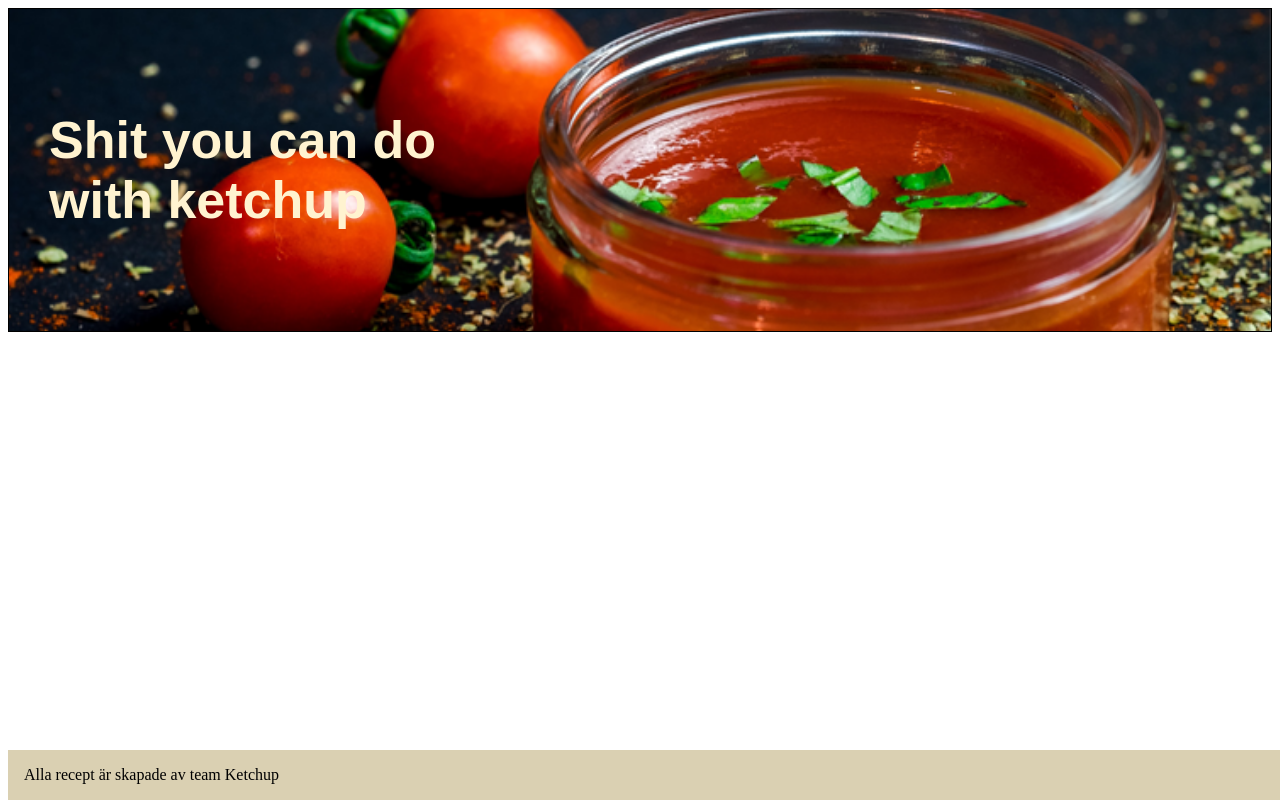
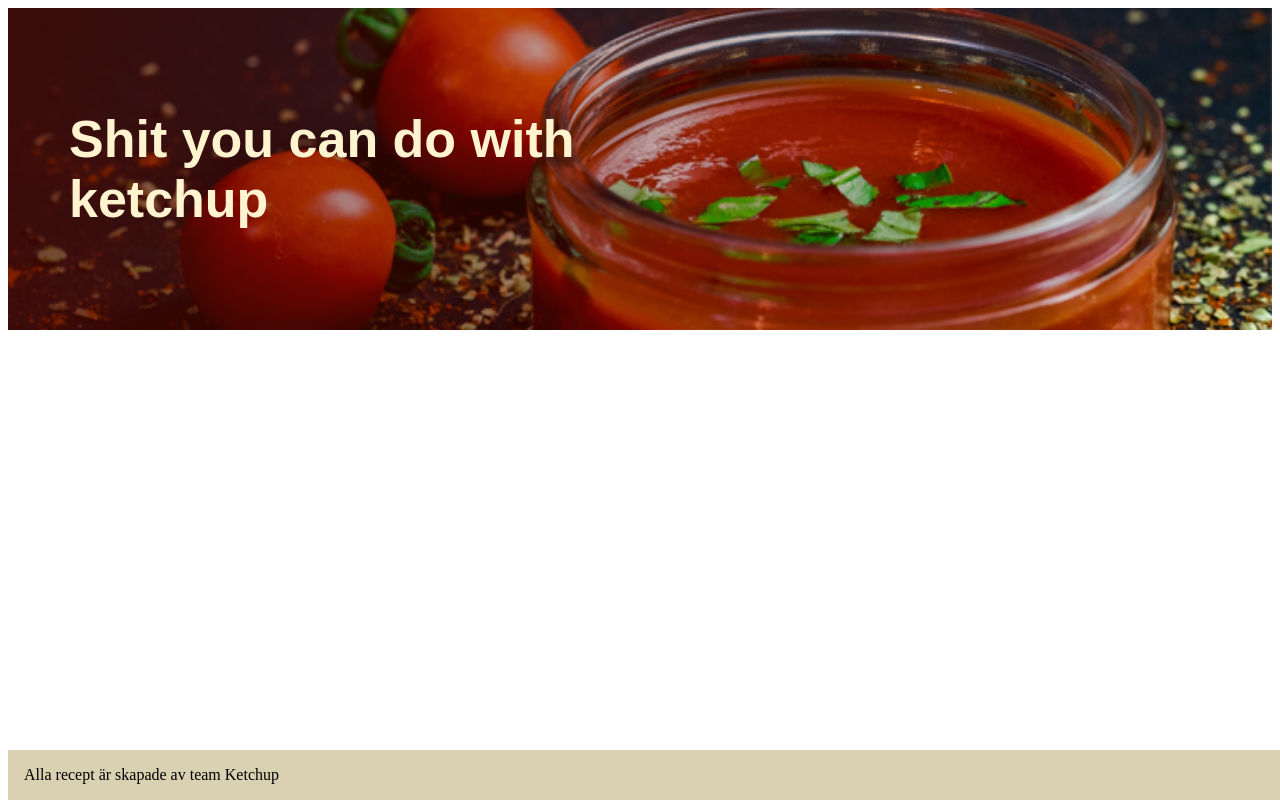
Before and after one commit to arnetzlinder/ketchupbloggen, a Vue app: page / in a window 1280 px wide. Shown: the top 800 px of the page. Built offline with nearby package versions, Linux system fonts and the light colour scheme; the HTML template or start-up script is replaced by a standard one; a web font is replaced by a local one.

Commit message:
:lipstick: added gradient to header + font

```diff
--- a/src/components/SiteHeader.vue
+++ b/src/components/SiteHeader.vue
@@ -3,6 +3,7 @@
     <div class="h1-container">
         <h1>Shit you can do with ketchup</h1>
     </div>
+    <div class="bg-filter"></div>
 </header>
 </template>
 
@@ -11,24 +12,36 @@
 
 @media screen and (min-width: 360px) {
     header{
+    position: relative;
+
     font-family: 'Seymour One', sans-serif;
-    border: 1px solid black;
     height: 195px;
     color: #FFF3D0;
     background-image: url('../../assets/images/KetchupbloggenHeaderImg-Mobile.webp');
     background-size: cover;
     background-repeat: no-repeat;
+    .bg-filter{
+        top: 0;
+        position: absolute;
+        width: 100%;
+        height: 100%;
+        z-index: 2;
+        background: linear-gradient(to left, rgba(83, 10, 2, 0) 0%,rgba(83, 10, 2, 0.688) 100%);
+    }
         .h1-container{
+            position: relative;
+            z-index: 3;
             padding: 11px;
-        width: 300px;
+            width: 350px;
         h1{
         font-size: 32px;
+        margin-left: 20px;
         }
     }
 
+
 }
     }
-
     @media screen and (min-width: 744px) {
     header{
         display: flex;
@@ -38,29 +51,27 @@
         background-image: url('../../assets/images/KetchupbloggenHeaderImg-Tablet.webp');
             .h1-container{
                 padding: 20px;
-                width: 450px;
+                width: 550px;
                 h1{
                 font-size: 52px;
-        margin-left: 20px;
+                margin-left: 41px;
                 }
             }
         }
-
     }
     @media screen and (min-width: 1440px) {
     header{
         height: 436px;
         background-image: url('../../assets/images/KetchupbloggenHeaderImg-Desktop.webp');
             .h1-container{
-                width: 600px;
-
+                width: 700px;
                 padding: 34px;
                 h1{
                 font-size: 64px;
+                margin-left: 80px;
+                }
             }
         }
     }
 
-    }
-
 </style>
```
Lines whose indentation alone changed are shown as unchanged.
